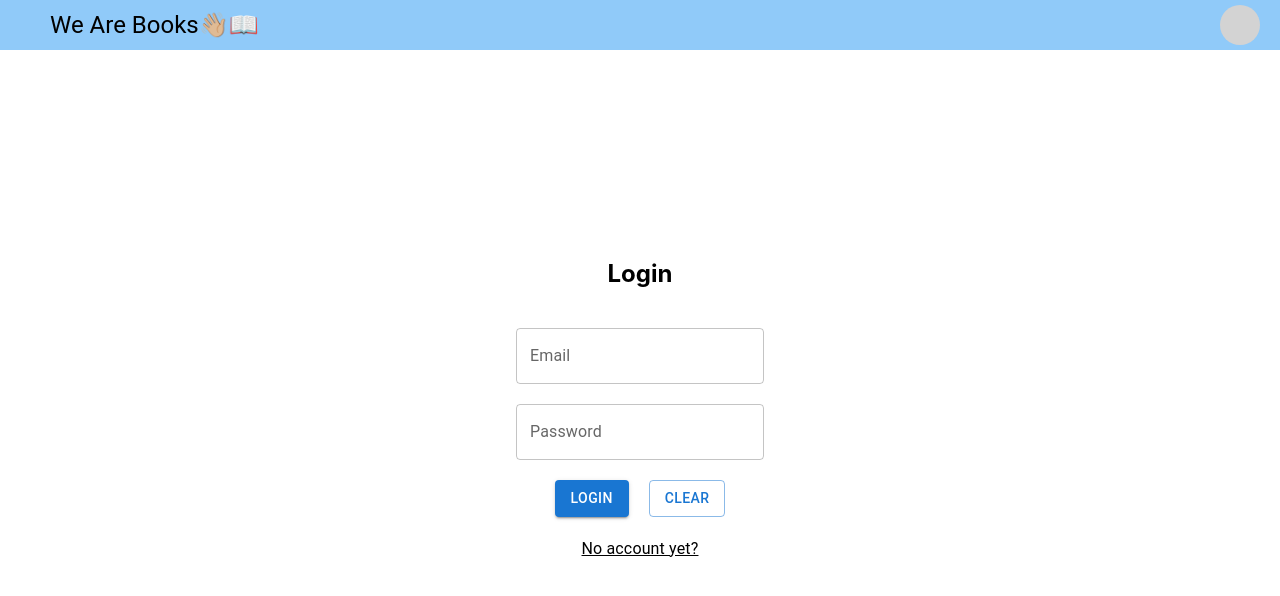
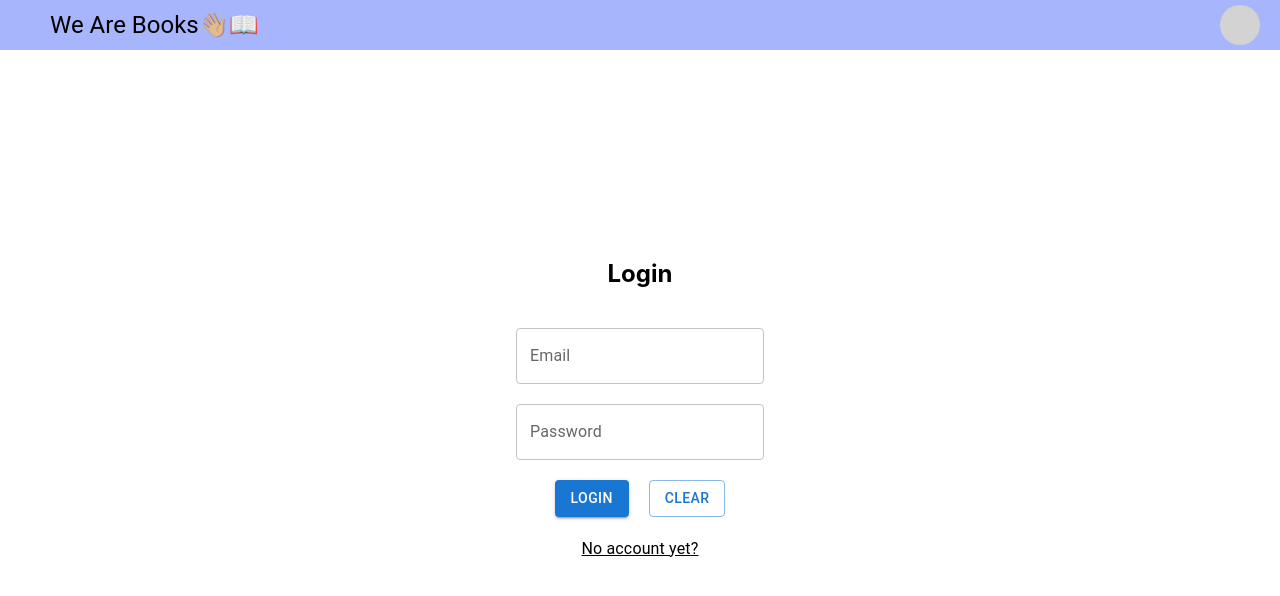
Before and after one commit to hewageuhcu/We_are_Books, a React (Create React App) app: page /auth in a window 1280 px wide. Shown: the top 596 px of the page. Built offline with nearby package versions, Linux system fonts and the light colour scheme.

Commit message:
new colors added

```diff
--- a/src/comp/Header.js
+++ b/src/comp/Header.js
@@ -37,7 +37,7 @@ function Header() {
         <div
           style={{
             width:'30px',
-            height:'30px',
+            height:'50px',
             backgroundSize: 'contain',
             backgroundRepeat: 'no-repeat',
           }}
--- a/src/constants/colors.js
+++ b/src/constants/colors.js
@@ -1,6 +1,6 @@
 export const Colors={
-    HEADER_BG:'#90caf9',
+    HEADER_BG:'#a7b5fd',
     HEADER_BG_BOTTOM:'#FFFFFF',
-    BOOK_BORDER:'#c2bbba',
+    BOOK_BORDER:'#c2ccba',
     DIVIDER : '#c2bbba',
 }
```
